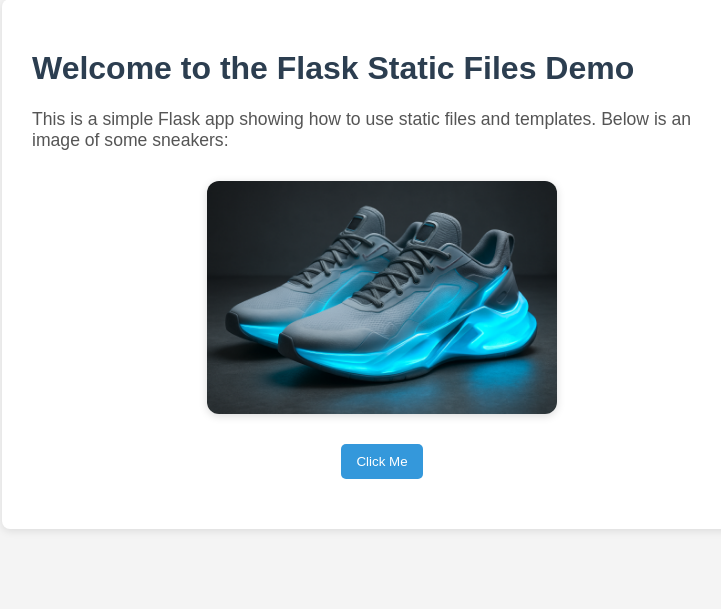
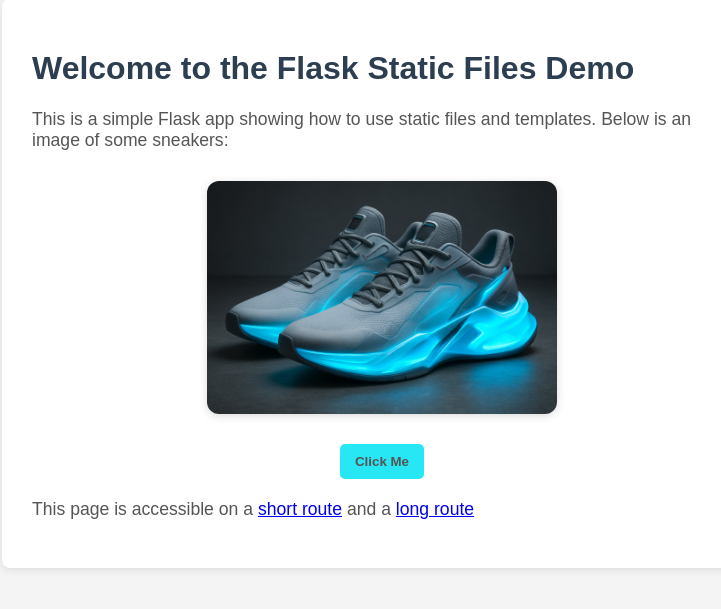
Before and after one commit to martinloman/flask-static-files, a Flask app: page / in a window 1280 px wide. Shown: the part 41-650 px from the top of the page, without its empty margins (258-979 px from the left). Run offline with Flask 3, Linux system fonts and the light colour scheme.

Commit message:
Update README and templates to enhance static file usage explanation and improve styling

```diff
--- a/app.py
+++ b/app.py
@@ -3,14 +3,25 @@ from flask import Flask, render_template
 app = Flask(__name__)
 
 """
-All static files are stored in the 'static' directory.
-This is the standard location for serving static assets in Flask applications.
-Static content could include images, audio, video, stylesheets, and JavaScript files.
+Alla statiska filer lagras i katalogen 'static'.
+Detta är den standardplats där Flask-applikationer serverar statiska resurser.
+Statiskt innehåll kan inkludera bilder, ljud, video, stilmallar och JavaScript-filer.
 """
 
 @app.route('/')
 def index():
     return render_template('index.html', heading="Welcome to the Flask Static Files Demo")
 
+"""
+Trots att den här routen är jättelång så fungerar referenserna till de statiska
+filerna.
+Det fungerar eftersom mallen använder {{ url_for('static', filename='images/sneakers.png') }}
+istället för den absoluta sökvägen "static/images/sneakers.png".
+"""
+@app.route('/a/really/long/route')
+def index_again():
+    return render_template('index.html', heading="This page is on a long route")
+
+
 if __name__ == '__main__':
     app.run(debug=True)
--- a/static/style.css
+++ b/static/style.css
@@ -27,8 +27,9 @@ img {
     box-shadow: 0 2px 8px rgba(0,0,0,0.15);
 }
 button {
-    background: #3498db;
-    color: #fff;
+    background: #27E7F5;
+    color: #555;
+    font-weight: bold;
     border: none;
     padding: 10px 15px;
     border-radius: 5px;
--- a/templates/index.html
+++ b/templates/index.html
@@ -1,20 +1,34 @@
 <!DOCTYPE html>
 <html lang="en">
   <head>
-    <meta charset="UTF-8">
+    <meta charset="UTF-8" />
     <title>Flask Static Demo</title>
-    <meta name="viewport" content="width=device-width, initial-scale=1.0">
+    <meta name="viewport" content="width=device-width, initial-scale=1.0" />
     {# url_for() is used to generate URLs for static files #}
-    <link rel="stylesheet" href="{{ url_for('static', filename='style.css') }}">
+    <link
+      rel="stylesheet"
+      href="{{ url_for('static', filename='style.css') }}"
+    />
   </head>
   <body>
     <div class="container">
       <h1>{{ heading }}</h1>
-        <p>This is a simple Flask app showing how to use static files and templates. Below is an image of some sneakers:</p>
+      <p>
+        This is a simple Flask app showing how to use static files and
+        templates. Below is an image of some sneakers:
+      </p>
       {# note that the images folder is added to the filename #}
-        <img src="{{ url_for('static', filename='images/sneakers.png') }}" alt="Sneakers">
+      <img
+        src="{{ url_for('static', filename='images/sneakers.png') }}"
+        alt="Sneakers"
+      />
       <button id="demoBtn">Click Me</button>
+      <p>
+        This page is accessible on a <a href="/">short route</a> and a
+        <a href="/a/really/long/route">long route</a>
+      </p>
     </div>
+
     <script src="{{ url_for('static', filename='js/script.js') }}"></script>
   </body>
 </html>
```
Also changed, not shown: README.md. Lines whose indentation alone changed are shown as unchanged.
